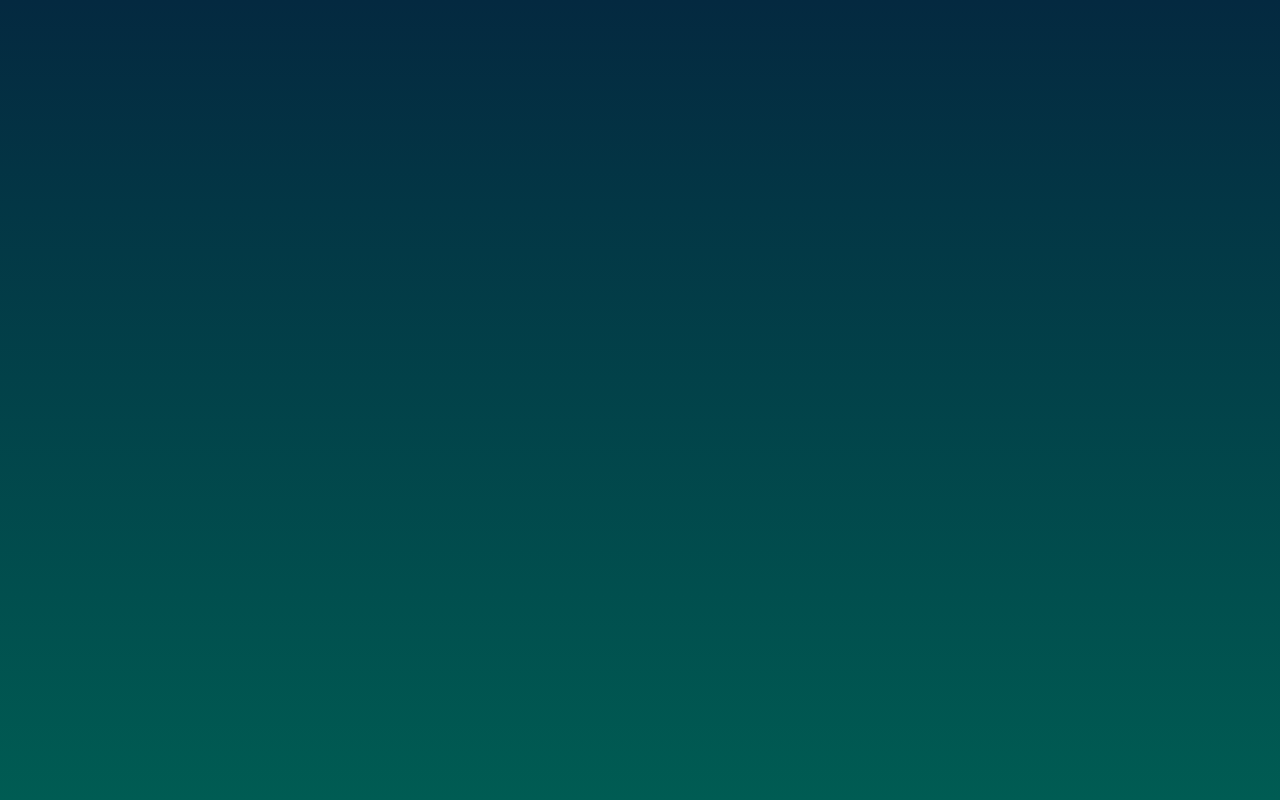
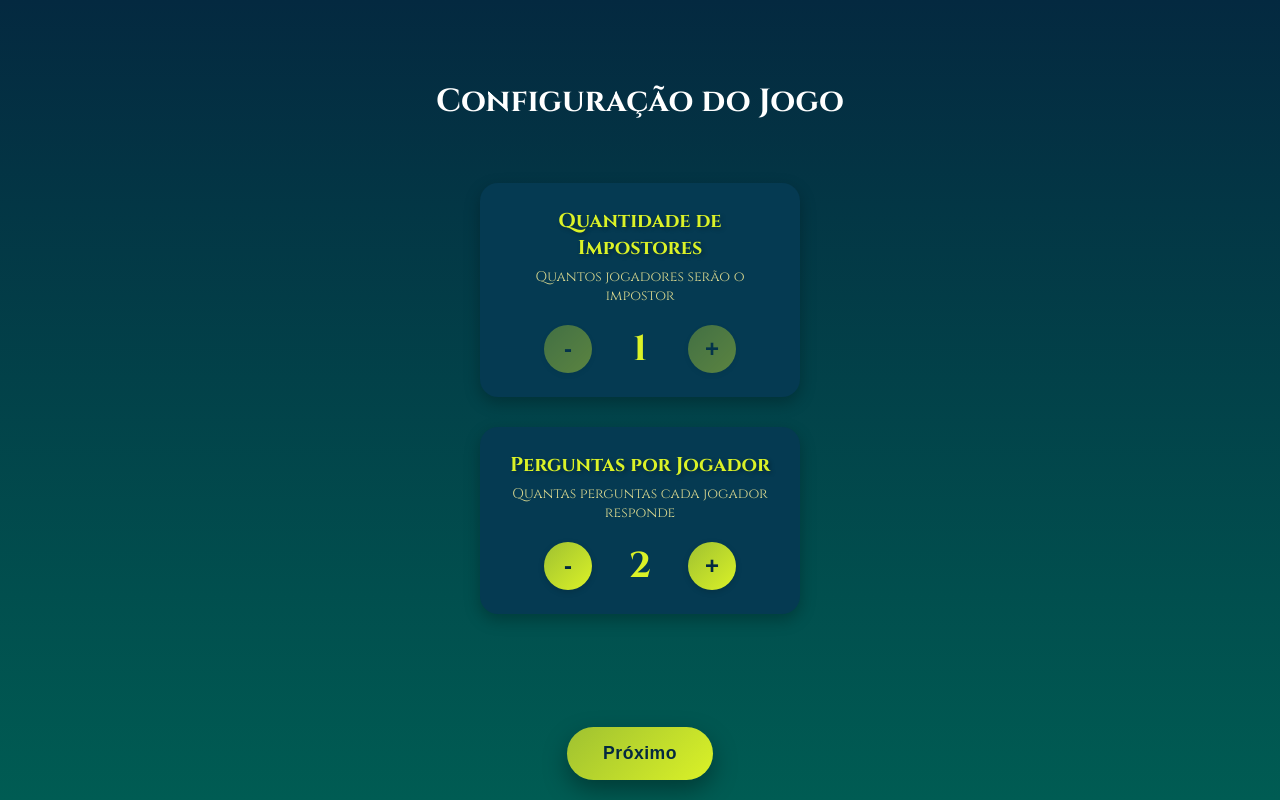
Before and after one commit to GabrielLNascimento/impostor-game, a React (Vite) app: page /config in a window 1280 px wide. Before the commit this address had no page. Built offline with nearby package versions, Linux system fonts and the light colour scheme; a web font is replaced by a local one.

Commit message:
fix: quantity impostor and aks

```diff
--- a/src/App.jsx
+++ b/src/App.jsx
@@ -1,9 +1,9 @@
 import { Routes, Route, useNavigate } from "react-router-dom";
 import { useState } from "react";
 
-// pages
 import Home from "./pages/Home/Home.jsx";
 import ChangePlayers from "./pages/ChangePlayers/ChangePlayers.jsx";
+import ConfigGame from "./pages/ConfigGame/ConfigGame.jsx";
 import ChangeCategoria from "./pages/ChangeCategoria/ChangeCategoria.jsx";
 import ShowStatus from "./pages/ShowStatus/ShowStatus.jsx";
 import ShowPerguntas from "./pages/ShowPerguntas/ShowPerguntas.jsx";
@@ -16,28 +16,29 @@ const App = () => {
     const navigate = useNavigate();
     const [jogadores, setJogadores] = useState([]);
     const [categoriaSelecionada, setCategoriaSelecionada] = useState("");
-    const [impostor, setImpostor] = useState("");
+    const [impostores, setImpostores] = useState([]);
     const [palavra, setPalavra] = useState("");
     const [perguntasRespond, setPerguntaRespond] = useState([]);
     const [pontos, setPontos] = useState({});
     const [rodadas, setRodadas] = useState(1);
+    const [qtdImpostores, setQtdImpostores] = useState(1);
+    const [qtdPerguntas, setQtdPerguntas] = useState(2);
 
     const recomeçarJogo = () => {
         if (rodadas >= 5) return;
 
         setPontos({});
-        setImpostor("");
+        setImpostores([]);
         setPalavra("");
         setPerguntaRespond([]);
         setCategoriaSelecionada("");
-        setRodadas(1)
-
+        setRodadas(1);
 
         navigate("/changeplayers");
     };
 
     const proximaRodada = () => {
-        setImpostor("");
+        setImpostores([]);
         setPalavra("");
         setPerguntaRespond([]);
         setCategoriaSelecionada("");
@@ -61,6 +62,18 @@ const App = () => {
                     }
                 />
                 <Route
+                    path="/config"
+                    element={
+                        <ConfigGame
+                            jogadores={jogadores}
+                            qtdImpostores={qtdImpostores}
+                            setQtdImpostores={setQtdImpostores}
+                            qtdPerguntas={qtdPerguntas}
+                            setQtdPerguntas={setQtdPerguntas}
+                        />
+                    }
+                />
+                <Route
                     path="/changecategoria"
                     element={
                         <ChangeCategoria
@@ -73,12 +86,13 @@ const App = () => {
                     path="/showstatus"
                     element={
                         <ShowStatus
-                            impostor={impostor}
-                            setImpostor={setImpostor}
+                            impostores={impostores}
+                            setImpostores={setImpostores}
                             jogadores={jogadores}
                             palavra={palavra}
                             setPalavra={setPalavra}
                             categoriaSelecionada={categoriaSelecionada}
+                            qtdImpostores={qtdImpostores}
                         />
                     }
                 />
@@ -87,10 +101,10 @@ const App = () => {
                     element={
                         <ShowPerguntas
                             jogadores={jogadores}
-                            impostor={impostor}
                             categoriaSelecionada={categoriaSelecionada}
                             perguntasRespond={perguntasRespond}
                             setPerguntaRespond={setPerguntaRespond}
+                            qtdPerguntas={qtdPerguntas}
                         />
                     }
                 />
@@ -108,9 +122,10 @@ const App = () => {
                     element={
                         <Votacao
                             jogadores={jogadores}
-                            impostor={impostor}
+                            impostores={impostores}
                             pontos={pontos}
                             setPontos={setPontos}
+                            qtdImpostores={qtdImpostores}
                         />
                     }
                 />
@@ -120,7 +135,7 @@ const App = () => {
                         <AdivinhaPalavra
                             palavraCorreta={palavra}
                             categoriaSelecionada={categoriaSelecionada}
-                            impostor={impostor}
+                            impostores={impostores}
                             pontos={pontos}
                             setPontos={setPontos}
                             jogadores={jogadores}
--- a/src/pages/AdivinhaPalavra/AdivinhaPalavra.jsx
+++ b/src/pages/AdivinhaPalavra/AdivinhaPalavra.jsx
@@ -25,7 +25,7 @@ function gerarOpcoes(palavraCorreta, categoriaSelecionada, jogadores) {
 const AdivinhaPalavra = ({
     palavraCorreta,
     categoriaSelecionada,
-    impostor,
+    impostores,
     pontos,
     setPontos,
     jogadores,
@@ -46,10 +46,13 @@ const AdivinhaPalavra = ({
         if (escolha === palavraCorreta) {
             setResultado("✅ ACERTOU!");
 
-            setPontos((prev) => ({
-                ...prev,
-                [impostor]: (prev[impostor] || 0) + 2,
-            }));
+            setPontos((prev) => {
+                const novo = { ...prev };
+                impostores.forEach((imp) => {
+                    novo[imp] = (novo[imp] || 0) + 2;
+                });
+                return novo;
+            });
         } else {
             setResultado("❌ ERROU!");
         }
--- a/src/pages/ChangePlayers/ChangePlayers.jsx
+++ b/src/pages/ChangePlayers/ChangePlayers.jsx
@@ -60,7 +60,7 @@ const ChangePlayers = ({ jogadores, setJogadores, setPontos }) => {
             </div>
 
             {jogadores.length > 0 && (
-                <ButtonNext to="/changecategoria" text="Próximo" />
+                <ButtonNext to="/config" text="Próximo" />
             )}
         </div>
     );
--- /dev/null
+++ b/src/pages/ConfigGame/ConfigGame.jsx
@@ -0,0 +1,60 @@
+import styles from "./ConfigGame.module.css";
+import ButtonNext from "../../components/ButtonNext/ButtonNext";
+
+const ConfigGame = ({ jogadores, qtdImpostores, setQtdImpostores, qtdPerguntas, setQtdPerguntas }) => {
+    const maxImpostores = jogadores.length - 1;
+
+    return (
+        <div className={styles.page}>
+            <h1>Configuração do Jogo</h1>
+
+            <div className={styles.configItem}>
+                <h2>Quantidade de Impostores</h2>
+                <p className={styles.desc}>Quantos jogadores serão o impostor</p>
+                <div className={styles.control}>
+                    <button
+                        onClick={() => setQtdImpostores(Math.max(1, qtdImpostores - 1))}
+                        disabled={qtdImpostores <= 1}
+                        className={styles.btn}
+                    >
+                        -
+                    </button>
+                    <span className={styles.value}>{qtdImpostores}</span>
+                    <button
+                        onClick={() => setQtdImpostores(Math.min(maxImpostores, qtdImpostores + 1))}
+                        disabled={qtdImpostores >= maxImpostores}
+                        className={styles.btn}
+                    >
+                        +
+                    </button>
+                </div>
+            </div>
+
+            <div className={styles.configItem}>
+                <h2>Perguntas por Jogador</h2>
+                <p className={styles.desc}>Quantas perguntas cada jogador responde</p>
+                <div className={styles.control}>
+                    <button
+                        onClick={() => setQtdPerguntas(Math.max(1, qtdPerguntas - 1))}
+                        disabled={qtdPerguntas <= 1}
+                        className={styles.btn}
+                    >
+                        -
+                    </button>
+                    <span className={styles.value}>{qtdPerguntas}</span>
+                    <button
+                        onClick={() => setQtdPerguntas(Math.min(5, qtdPerguntas + 1))}
+                        disabled={qtdPerguntas >= 5}
+                        className={styles.btn}
+                    >
+                        +
+                    </button>
+                </div>
+            </div>
+
+            <ButtonNext to="/changecategoria" text="Próximo" />
+        </div>
+    );
+};
+
+export default ConfigGame;
--- /dev/null
+++ b/src/pages/ConfigGame/ConfigGame.module.css
@@ -0,0 +1,79 @@
+.page {
+    display: flex;
+    flex-direction: column;
+    align-items: center;
+    padding: 40px 20px;
+}
+
+h1 {
+    text-align: center;
+    margin-top: 40px;
+    font-size: 26px;
+    color: #ffffff;
+}
+
+.configItem {
+    background: var(--bg-card);
+    border-radius: var(--radius-lg);
+    padding: 24px;
+    margin-top: 30px;
+    width: 100%;
+    max-width: 320px;
+    text-align: center;
+    box-shadow: var(--shadow-md);
+}
+
+.configItem h2 {
+    color: var(--text-primary);
+    font-size: 20px;
+    margin: 0 0 6px 0;
+}
+
+.desc {
+    color: var(--text-secondary);
+    font-size: 14px;
+    margin: 0 0 20px 0;
+}
+
+.control {
+    display: flex;
+    align-items: center;
+    justify-content: center;
+    gap: 24px;
+}
+
+.btn {
+    width: 48px;
+    height: 48px;
+    border-radius: 50%;
+    border: none;
+    background: linear-gradient(135deg, var(--color-accent), var(--color-highlight));
+    color: var(--color-primary);
+    font-size: 24px;
+    font-weight: bold;
+    cursor: pointer;
+    transition: var(--transition);
+    box-shadow: var(--shadow-sm);
+}
+
+.btn:hover:not(:disabled) {
+    transform: scale(1.1);
+    box-shadow: var(--shadow-md);
+}
+
+.btn:active:not(:disabled) {
+    transform: scale(0.95);
+}
+
+.btn:disabled {
+    opacity: 0.4;
+    cursor: not-allowed;
+}
+
+.value {
+    font-size: 36px;
+    font-weight: bold;
+    color: var(--color-highlight);
+    min-width: 48px;
+    text-align: center;
+}
--- a/src/pages/ShowPerguntas/ShowPerguntas.jsx
+++ b/src/pages/ShowPerguntas/ShowPerguntas.jsx
@@ -9,6 +9,7 @@ const ShowPerguntas = ({
     categoriaSelecionada,
     perguntasRespond,
     setPerguntaRespond,
+    qtdPerguntas,
 }) => {
     const navigate = useNavigate();
     const iniciou = useRef(false);
@@ -67,7 +68,7 @@ const ShowPerguntas = ({
 
         const indicesDisponiveis = jogadores
             .map((_, i) => i)
-            .filter((i) => novoContador[i] < 2);
+            .filter((i) => novoContador[i] < qtdPerguntas);
 
         if (indicesDisponiveis.length === 0) {
             navigate("/discussao");
```
Also changed, not shown: src/pages/ShowStatus/ShowStatus.jsx (+20 -10 lines), src/pages/Votacao/Votacao.jsx (+40 -28 lines).
